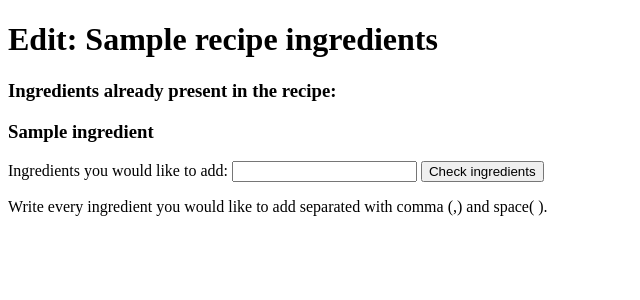
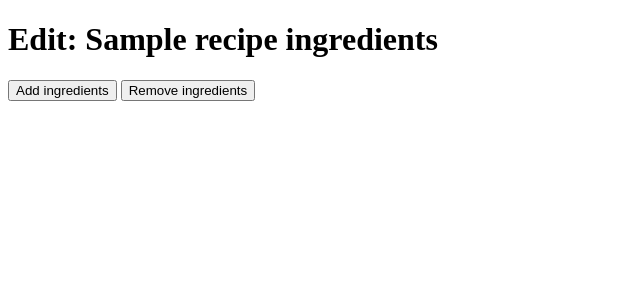
Before and after one commit to Darkpfeffer/recipe-app, a Django app: page /recipes/list/1/update_recipe_ingredients/ in a window 1280 px wide. Shown: the top 300 px of the page, without its empty margins (0-640 px from the left). Run offline with Django 4.2, Linux system fonts and the light colour scheme; a user stored in the database is signed in; tables that the repository leaves empty hold one stand-in row (values such as "Sample post").

Commit message:
Allow user to update recipe ingredients

```diff
--- a/recipes/templates/recipes/detail.html
+++ b/recipes/templates/recipes/detail.html
@@ -43,7 +43,7 @@
                     </div>
                     <a href="{% url 'recipes:search' %}" class="header-menu__item">
                         <img
-                            src="../../../media/magnifying_glass.png"
+                            src="/media/magnifying_glass.png"
                             class="magnifying-glass"
                         >
                     </a>
@@ -61,7 +61,7 @@
                         {% endif %}
                         <a href="{% url 'recipes:search' %}" class="header-menu__item">
                             <img
-                                src="../../../media/magnifying_glass.png"
+                                src="/media/magnifying_glass.png"
                                 class="magnifying-glass"
                             >
                         </a>
@@ -119,7 +119,9 @@
             </div>
             <div class="ingredients">
                 <p class="details__item">Ingredients: </p>
+                {% if object.creator.user_info.username %}
                     <a href="update_recipe_ingredients/">Edit ingredients</a>
+                {% endif %}
                 {% for ingredient in object.ingredients.all %}
                     <a
                         href="{% url 'ingredients:ingredient_list' %}{{ingredient.id}}"
--- a/recipes/templates/recipes/update_recipe_ingredients.html
+++ b/recipes/templates/recipes/update_recipe_ingredients.html
@@ -7,6 +7,45 @@
     </head>
     <body>
         <h1>Edit: {{recipe.name}} ingredients</h1>
+        <button type="button" id="add-ingredients__to--recipe">
+            Add ingredients
+        </button>
+        <button type="button" id="remove-ingredients__from--recipe">
+            Remove ingredients
+        </button>
+        <div id="ingredients-from__recipe">
+            <p>
+                Choose ingredients to remove from the recipe:<br>
+                You can not select all of the ingredients.
+            </p>
+            <div id="ingredient-checkbox">
+                {% for ingredient in recipe.ingredients.all %}
+                <div>
+                    <input
+                        type="checkbox" id="{{ingredient.name}}"
+                        class="checkbox-input"
+                    >
+                    <label
+                        for="check-{{ingredient.name}}" class="checkbox-label"
+                    >
+                        {{ingredient.name}}
+                    </label>
+                    <br>
+                </div>
+                {% endfor %}
+            </div>
+            <button id="checkbox-button" type="button">
+                Remove ingredients
+            </button>
+            <form
+                method="post" action="" name="remove-ingredients"
+                id="remove-ingredients"
+            >
+                {% csrf_token %}
+                <input name="remove-input" id="remove-input" class="hidden">
+            </form>
+        </div>
+        <div id="ingredients-to__recipe">
             <h3>Ingredients already present in the recipe: </h3>
             <h3 id="used-ingredients">
                 {% for ingredient in recipe.ingredients.all %}
@@ -49,6 +88,7 @@
                     {% endif %}
                 {% endfor %}
             </p>
+        </div>
         <script src="{% static 'js/edit-ingredients.js' %}"></script>
     </body>
 </html>
--- a/recipes/views.py
+++ b/recipes/views.py
@@ -72,6 +72,7 @@ class UpdateRecipeView(LoginRequiredMixin, UpdateView):
 class UpdateRecipeIngredients(LoginRequiredMixin, View):
     def get(self, request, pk):
         recipe = Recipe.objects.get(id = pk)
+        user = User.objects.get(user_info__id = self.request.user.id)
         all_ingredients = Ingredient.objects.all()
 
         context = {
@@ -79,13 +80,28 @@ class UpdateRecipeIngredients(LoginRequiredMixin, View):
             "all_ingredients": all_ingredients
         }
 
-        return render(request, 'recipes/update_recipe_ingredients.html', context)
+        if user.id == recipe.creator.id:
+            return render(request, 'recipes/update_recipe_ingredients.html', context)
+        else:
+            return redirect('/recipes/list/' + pk + '/')
 
     def post(self, request, pk):
         recipe = Recipe.objects.get(id = pk)
 
-        add_ingredients = request.POST.get('add-ingredients').split(', ')
-        create_ingredients = request.POST.get('create-ingredients').split(', ')
+        try:
+            add_ingredients = request.POST.get('add-ingredients').split(', ')
+        except:
+            add_ingredients = None
+
+        try:
+            create_ingredients = request.POST.get('create-ingredients').split(', ')
+        except:
+            create_ingredients = None
+
+        try:
+            remove_ingredients = request.POST.get('remove-input').split(', ')
+        except:
+            remove_ingredients = None
 
         if add_ingredients or create_ingredients:
             if len(add_ingredients[0]) > 0:
@@ -126,6 +142,20 @@ class UpdateRecipeIngredients(LoginRequiredMixin, View):
                     add_ingredient.recipe_appearance.add(recipe)
 
                     add_ingredient.save()
+
+        if remove_ingredients:
+
+            for ingredient in remove_ingredients:
+                remove_ingredient = Ingredient.objects.get( name = ingredient)
+
+                recipe.ingredients.remove(remove_ingredient)
+                remove_ingredient.recipe_appearance.remove(recipe)
+
+                recipe.save()
+                remove_ingredient.save()
+
+                if remove_ingredient.recipe_appearance.count() == 0:
+                    remove_ingredient.delete()
 
         return redirect('/recipes/list/' + pk + '/')
 
--- a/static/js/edit-ingredients.js
+++ b/static/js/edit-ingredients.js
@@ -14,10 +14,33 @@ let ingredientListContainer = document.querySelector("#ingredient-list");
 let ingredientList = ingredientListContainer.innerText
     .toLowerCase().split(", ");
 
+let addIngredientsToRecipe = document.querySelector("#add-ingredients__to--recipe");
+let removeIngredientsFromRecipe = document.querySelector("#remove-ingredients__from--recipe");
+
+let addIngredientsMethod = document.querySelector("#ingredients-to__recipe");
+let removeIngredientsMethod = document.querySelector("#ingredients-from__recipe");
+
 ingredientListContainer.classList.add("hidden");
 addIngredientsForm.classList.add("hidden");
 
+addIngredientsMethod.classList.add("hidden");
+removeIngredientsMethod.classList.add("hidden");
+
 console.log(ingredientList)
+
+addIngredientsToRecipe.addEventListener('click', (event) => {
+    event.preventDefault()
+
+    addIngredientsMethod.classList.remove('hidden');
+    removeIngredientsMethod.classList.add('hidden');
+})
+
+removeIngredientsFromRecipe.addEventListener('click', (event) => {
+    event.preventDefault()
+
+    removeIngredientsMethod.classList.remove('hidden');
+    addIngredientsMethod.classList.add('hidden');
+})
 
 checkIngredientsForm.addEventListener('submit', (event) => {
     event.preventDefault();
@@ -116,8 +139,6 @@ checkIngredientsForm.addEventListener('submit', (event) => {
     addIngredients.classList.add('hidden');
     createIngredients.classList.add('hidden');
 
-
-
     addIngredientsForm.addEventListener('submit', (e) => {
         e.preventDefault()
 
@@ -160,3 +181,47 @@ checkIngredientsForm.addEventListener('submit', (event) => {
         }
     })
 })
+
+let removeIngredients = document.getElementById('remove-ingredients')
+let ingredientCheckbox = document.querySelector("#ingredient-checkbox");
+
+let checkboxButton = document.querySelector("#checkbox-button");
+
+checkboxButton.addEventListener('click', (event) => {
+    event.preventDefault()
+
+    let removeInput = document.getElementById("remove-input")
+
+    let checkboxIngredients = ""
+
+    for (i = 0; i < ingredientCheckbox.childElementCount; i++) {
+        let input = ingredientCheckbox.children[i].querySelector(".checkbox-input").checked;
+        let ingredientName = ingredientCheckbox.children[i]
+            .querySelector(".checkbox-label").innerText;
+
+        if (!checkboxIngredients) {
+            checkboxIngredients = ingredientName
+        } else {
+            checkboxIngredients += ", " + ingredientName
+        }
+
+        if (input) {
+            if (!removeInput.value) {
+                removeInput.value = ingredientName
+            } else {
+                removeInput.value += ', ' + ingredientName
+            }
+        }
+
+        if (removeInput.value === checkboxIngredients) {
+            console.warn("You can't delete all ingredients.")
+        } else if (!removeInput.value) {
+            console.warn("You have to select one or more ingredients.")
+        } else {
+            removeIngredients.submit()
+        }
+    }
+
+    //removeIngredients.submit()
+
+})
```
Lines whose indentation alone changed are shown as unchanged.
